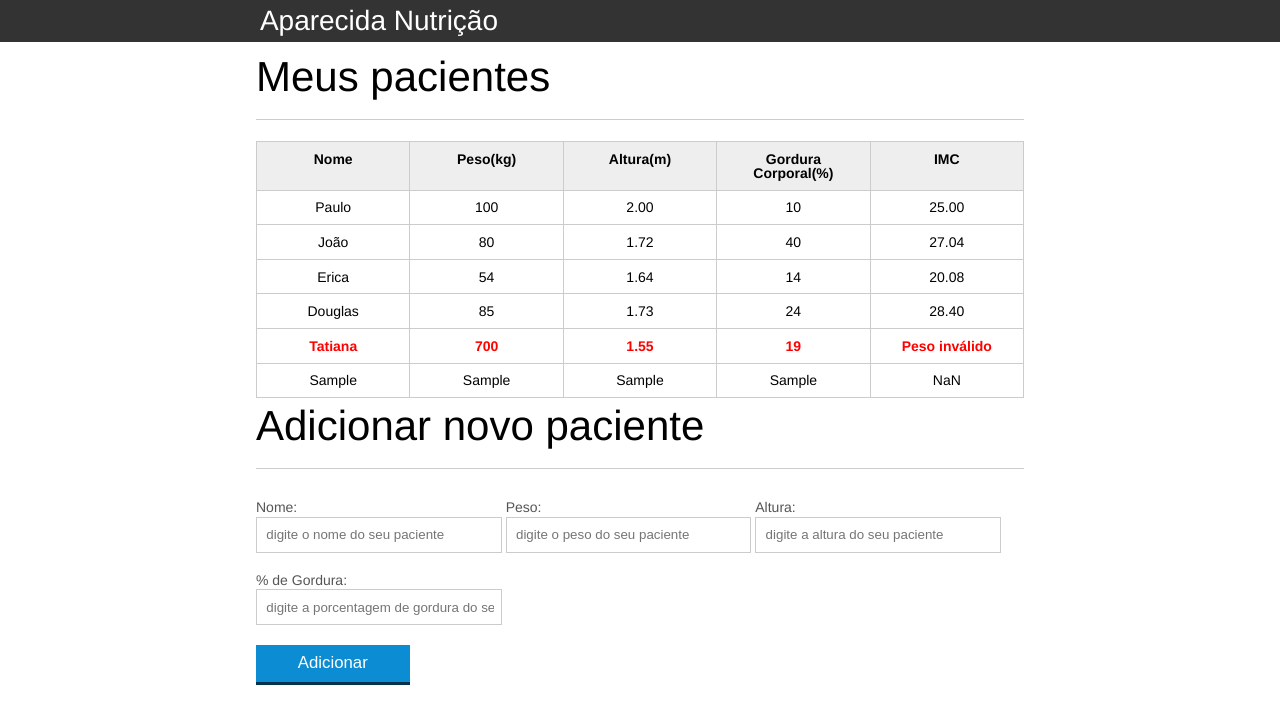
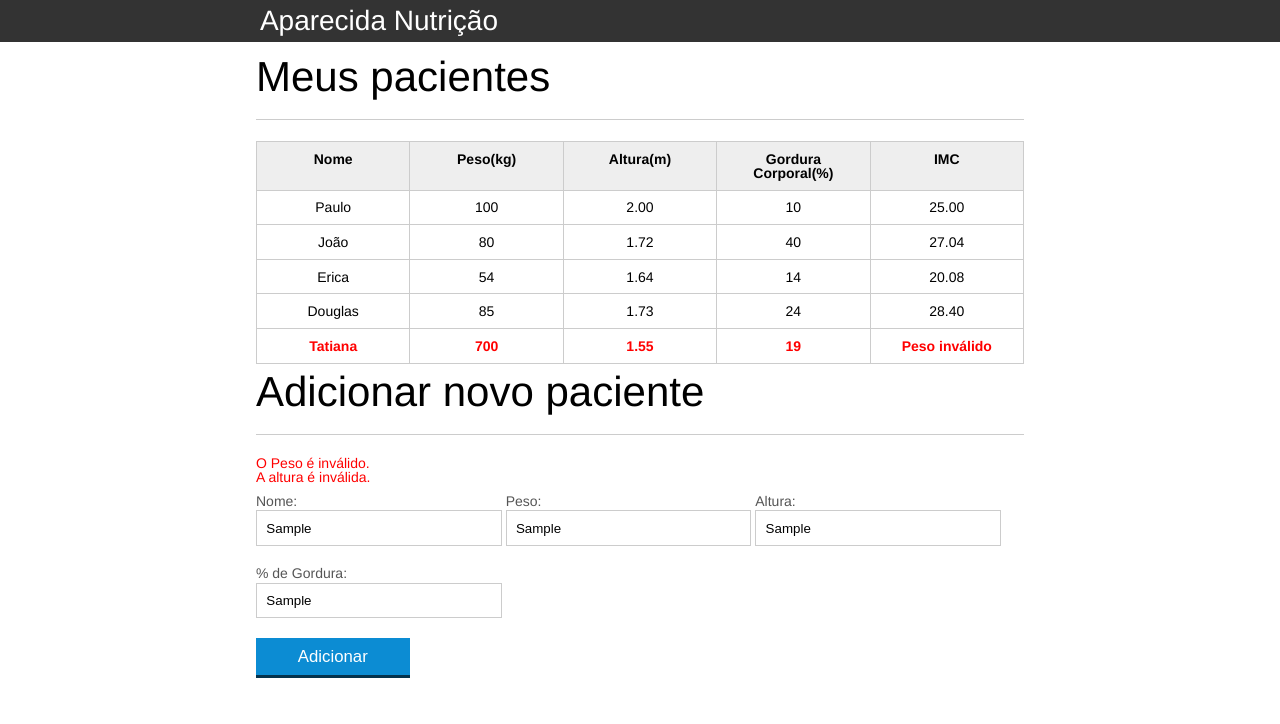
Before and after one commit to Foxtor/aparecida-nutricionista, a plain HTML site: page index.html in a window 1280 px wide. Both pictures are taken after typing "Sample", "Sample", "Sample", "Sample" into the empty fields and a click on the button "Adicionar". Drawn offline with Linux system fonts and the light colour scheme.

Commit message:
Atualização feita - Adicionado validação

```diff
--- a/css/index.css
+++ b/css/index.css
@@ -137,3 +137,8 @@ button[disabled=disabled], button:disabled {
 	font-weight: bold;
 	color: red;
 }
+
+#mensagem-erro {
+	font-size: 1em;
+	color: red;
+}
--- a/index.html
+++ b/index.html
@@ -74,6 +74,7 @@
 
 			<section class="container">
 				<h2 id="titulo-form">Adicionar novo paciente</h2>
+				<ul id="mensagem-erro"></ul>
 				<form id="adiciona-pacientes">
 					<div class="grupo">
 						<label for="nome">Nome:</label>
--- a/js/calcula-imc.js
+++ b/js/calcula-imc.js
@@ -8,18 +8,15 @@ for (i = 0; i < pacientes.length; i++) {
     var peso = paciente.querySelector('.info-peso').textContent;
     var altura = paciente.querySelector('.info-altura').textContent;
 
-    if (peso < 0 || peso > 300) {
-        pesoCerto = false;
-    } else if (altura < 0 || altura > 2.10) {
-        alturaCerta = false;
-    }
 
+    alturaCerta = validaAltura(altura);
+    pesoCerto = validaPeso(peso);
 
-    if (pesoCerto === false) {
+    if (!pesoCerto) {
         paciente.querySelector(".info-imc").textContent = "Peso inválido";
         paciente.classList.add("paciente-invalido");
 
-    } else if (alturaCerta === false) {
+    } else if (!alturaCerta) {
         paciente.querySelector(".info-imc").textContent = "Altura inválida";
     } else {
         paciente.querySelector(".info-imc").textContent = calculaImc(peso,altura);
@@ -40,3 +37,23 @@ function calculaImc(peso,altura) {
 
     return imc;
 }
+
+
+function validaPeso(peso) {
+
+    if (peso > 0 && peso < 300) {
+        return true;
+    }else {
+        return false;
+    }
+
+}
+
+function validaAltura(altura) {
+
+    if(altura > 1.00 && altura < 2.10) {
+        return true;
+    } else {
+        return false;
+    }
+}
--- a/js/form.js
+++ b/js/form.js
@@ -10,11 +10,23 @@ adicionarPaciente.addEventListener("click", function(event) {
 
     paciente = novoPaciente(form);
 
-    var createTr = criaTr(paciente);
+    erros = validaPaciente(paciente);
+    console.log(erros);
+
+    if(!erros.length > 0) {
+        var createTr = criaTr(paciente);
+
+    } else {
+        exibeMensagensErro(erros);
+        return;
+    }
 
     tabela.appendChild(createTr);
 
     form.reset();
+
+    var mensagemErros = document.querySelector("#mensagem-erro");
+    mensagemErros.innerHTML="";
 });
 
 function novoPaciente (form) {
@@ -35,8 +47,8 @@ function criaTr (paciente) {
     pacienteTr.classList.add("paciente");
 
     pacienteTr.appendChild(criaTd(paciente.nome, "info-nome"));
+    pacienteTr.appendChild(criaTd(paciente.peso, "info-peso"));
     pacienteTr.appendChild(criaTd(paciente.altura, "info-altura"));
-    pacienteTr.appendChild(criaTd(paciente.peso, "info-peso"));
     pacienteTr.appendChild(criaTd(paciente.gordura, "info-gordura"));
     pacienteTr.appendChild(criaTd(paciente.imc, "info-imc"));
 
@@ -50,3 +62,26 @@ function criaTd(dado, classe) {
 
     return newTd;
 }
+
+function validaPaciente(paciente) {
+
+    var erros = []
+
+    if(paciente.nome.length == 0) erros.push("O campo nome não pode estar vazio");
+    if(!validaPeso(paciente.peso)) erros.push("O Peso é inválido.");
+    if(!validaAltura(paciente.altura)) erros.push("A altura é inválida.");
+    if(paciente.gordura.length == 0) erros.push("O campo gordura não pode estar vazio");
+
+    return erros;
+}
+
+function exibeMensagensErro(erros) {
+
+    var ul = document.querySelector("#mensagem-erro");
+    ul.innerHTML = "";
+    erros.forEach(erro => {
+        var li = document.createElement("li");
+        li.textContent = erro;
+        ul.appendChild(li);
+    });
+}
```
